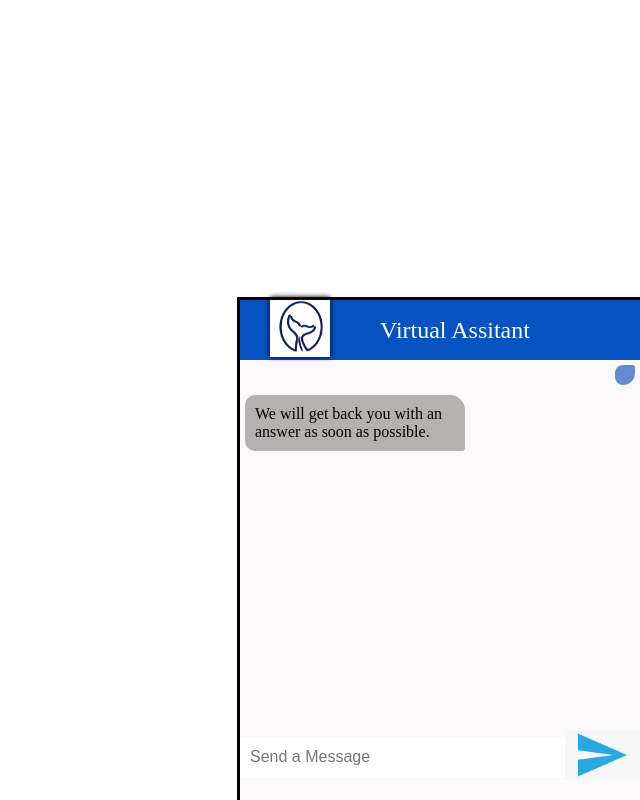
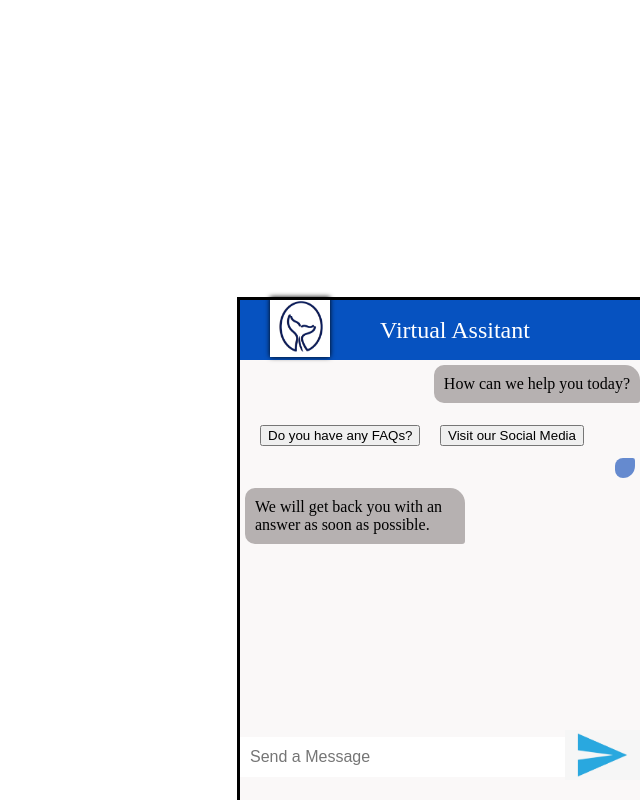
Before and after one commit to rohanparekh2/Chatbot, a plain HTML site: page index.html in a window 1280 px wide. Both pictures are taken after a click on the element 1242 px from the left and 757 px from the top of the page. Shown: the whole page, without its empty margins (640-1280 px from the left). Drawn offline with Linux system fonts and the light colour scheme.

Commit message:
Added Buttons

```diff
--- a/app.js
+++ b/app.js
@@ -1,6 +1,17 @@
 const input = document.getElementById('in');
 const sendButton = document.querySelector('.send_button');
+const initial_message = document.getElementById('initial_message')
 
+  // Initial message
+  const init = document.createElement('div');
+  init.classList.add('init');
+  init.textContent = 'How can we help you today?';
+  initial_message.append(init);
+
+function scroll() {
+  const b = document.querySelector('.body');
+  b.scrollTop = b.scrollHeight;
+}
 function sendMessage() {
   const val = input.value;
 
@@ -19,6 +30,7 @@ function sendMessage() {
   response.textContent = 'We will get back you with an answer as soon as possible.';
   body.append(response)
 
+  scroll();
   // Clears input
   input.value = '';
 }
@@ -31,3 +43,38 @@ input.addEventListener('keydown', (event) => {
     sendMessage();
   }
 });
+
+
+//faq.addEventListener('click', faqClick);
+//social_media.addEventListener('click', social_mediaClick);
+
+function buttonClick(id, link, linktext, message, response) {
+  const button = document.getElementById(id);
+  button.addEventListener('click', () => {
+
+    // Creates a message
+    const m = document.createElement('div');
+    m.classList.add('message');
+    m.textContent = message;
+
+    // Adds message to chat
+    const body = document.querySelector('.body');
+    body.append(m);
+
+    // Creates a response from the bot
+    const r = document.createElement('div');
+    r.classList.add('response');
+    const l = document.createElement('a');
+    l.href = link;
+    l.textContent = linktext;
+    l.target = '_blank';
+    r.textContent = response;
+    r.append(l)
+    body.append(r)
+
+    scroll();
+  });
+}
+
+buttonClick('faq', "https://www.wailofatale.org/faq/", "FAQs", "I have a frequently asked question", 'Here is a link to our frequently asked questions:  ');
+buttonClick('social_media', "https://www.wailofatale.org/#social", "Social Media", "I would like to visit your social media", 'Here is a link to our social media:  ');
--- a/index.html
+++ b/index.html
@@ -12,7 +12,9 @@
             </div>
             <div class = title>Virtual Assitant</div>
         </div>
-        <div class="body"></div>
+        <div class="body">
+            <div id="initial_message"></div>
+        </div>
         <div class="chat">
             <div class="input">
                 <input type="text" id = "in" autofocus placeholder="Send a Message"/>
@@ -21,6 +23,11 @@
                 <img src="images/send.png" width="75" height="50" />
             </div>
         </div>
+
+        <div class="buttons">
+            <button id="faq">Do you have any FAQs?</button>
+            <button id="social_media">Visit our Social Media</button>
+        </div>
     </div>
 </body>
 </html>
--- a/style.css
+++ b/style.css
@@ -57,6 +57,7 @@
 }
 
 .message {
+    position: relative;
     padding: 10px;
     background: #658acf;
     margin: 5px;
@@ -75,3 +76,26 @@
     max-width: 200px;
     word-wrap: break-word;
 }
+
+.init {
+    padding: 10px;
+    background: #b6b1b1;
+    margin-top: 5px;
+    float: left;
+    margin-bottom: 50px;
+    border-radius: 10px 15px 3px 10px;
+    max-width: 200px;
+    word-wrap: break-word;
+}
+
+#faq {
+    position: absolute;
+    top: 125px;
+    left: 20px;
+}
+
+  #social_media {
+    position: absolute;
+    top: 125px;
+    left: 200px;
+}
```
